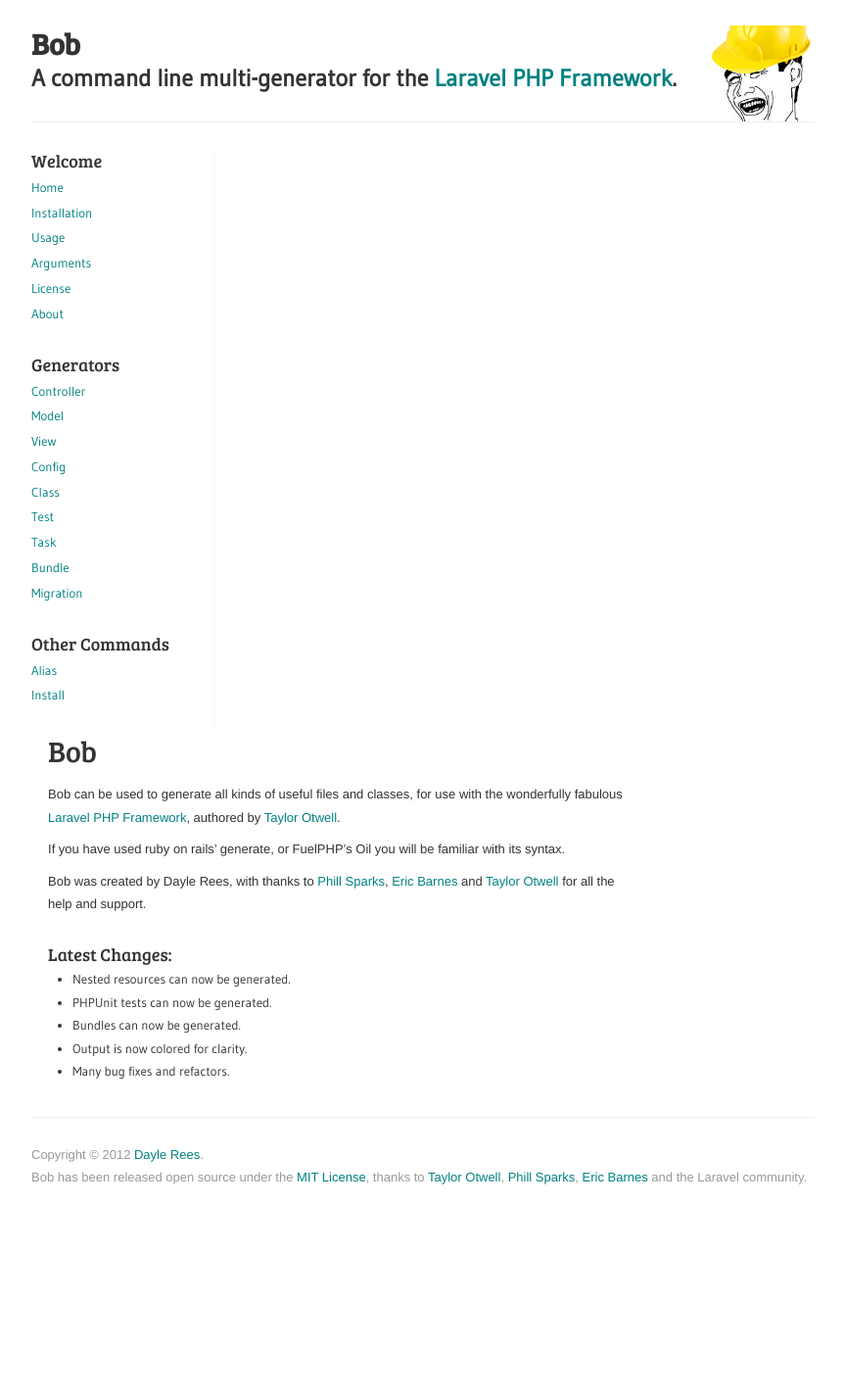
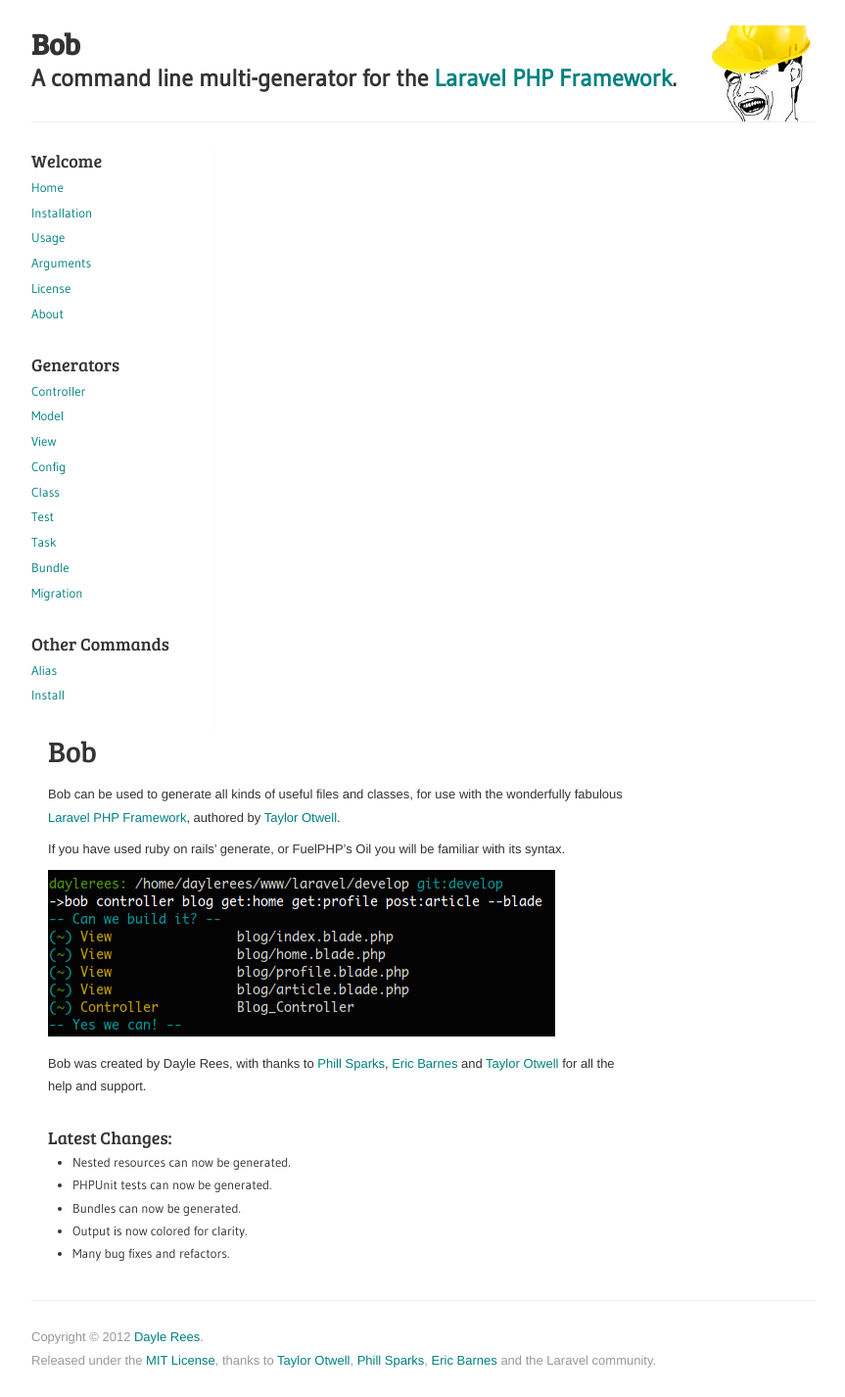
Before and after one commit to jonphipps/laravel-bob, a Jekyll site: the page built from index.md, in a window 1280 px wide. Shown: the whole page at 98% size, without its empty margins (208-1071 px from the left). Built offline with Jekyll 4.4.1, drawn with Linux system fonts in a browser that asks for light colours; nearby versions of some CDN libraries; before the commit the page ends 1240 px from its top, so only the background shows below that.

Commit message:
building docs

```diff
--- a/_layouts/default.html
+++ b/_layouts/default.html
@@ -61,7 +61,7 @@
 		</div>
 		<footer>
 			<p>Copyright &copy; 2012 <a href="http://daylerees.com">Dayle Rees</a>.</p>
-			<p>Bob has been released open source under the <a href="/laravel-bob/docs/license.html">MIT License</a>, thanks to <a href="https://github.com/taylorotwell">Taylor Otwell</a>, <a href="http://phills.me.uk/">Phill Sparks</a>, <a href="http://ericlbarnes.com/">Eric Barnes</a> and the Laravel community.</p>
+			<p>Released under the <a href="/laravel-bob/docs/license.html">MIT License</a>, thanks to <a href="https://github.com/taylorotwell">Taylor Otwell</a>, <a href="http://phills.me.uk/">Phill Sparks</a>, <a href="http://ericlbarnes.com/">Eric Barnes</a> and the Laravel community.</p>
 		</footer>
 	</div>
 
--- a/index.md
+++ b/index.md
@@ -10,6 +10,8 @@ Bob can be used to generate all kinds of useful files and classes, for use with
 
 If you have used ruby on rails' generate, or FuelPHP's Oil you will be familiar with its syntax.
 
+![Bob screenshot](/laravel-bob/img/bobscreen.png)
+
 Bob was created by Dayle Rees, with thanks to [Phill Sparks](http://phills.me.uk), [Eric Barnes](http://ericlbarnes.com) and [Taylor Otwell](https://github.com/taylorotwell) for all the help and support.
 
 ###Latest Changes:
```
Also changed, not shown: img/bobscreen.png (added).
